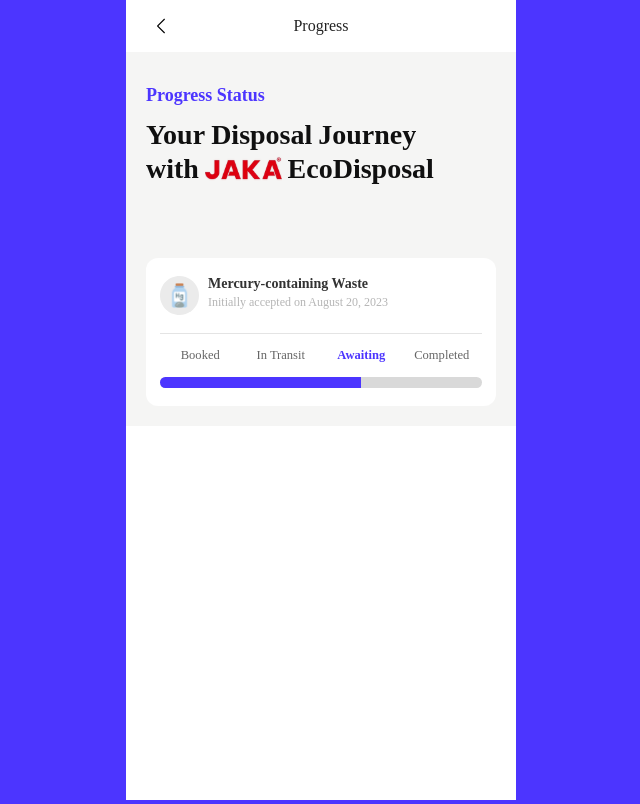
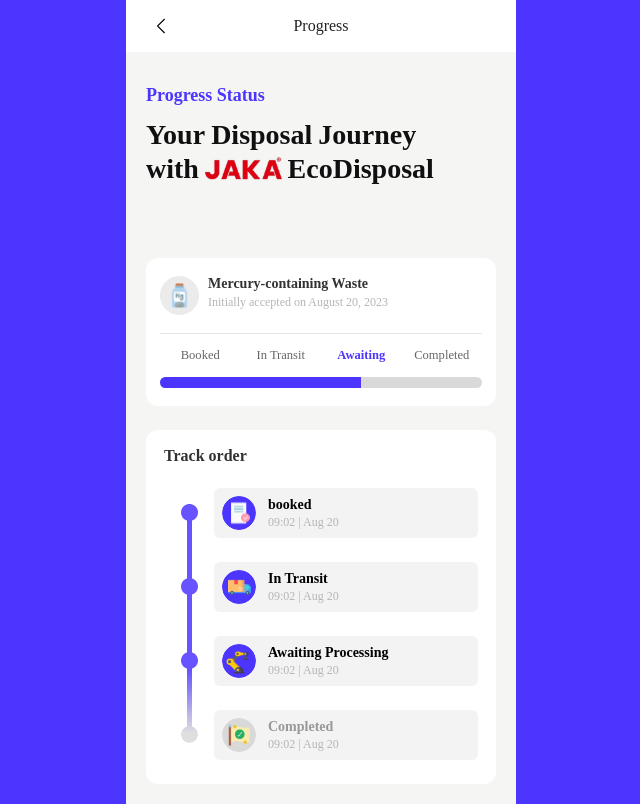
Before and after one commit to Junction-2023-9room/9room-frontend, a React (Vite) app: page /process/1 in a window 1280 px wide. Shown: the whole page, without its empty margins (319-959 px from the left). Built offline with nearby package versions, Linux system fonts and the light colour scheme; no server answers; a web font is replaced by a local one.

Commit message:
feat: progress bar add

```diff
--- a/src/pages/Process/ProgressBox.tsx
+++ b/src/pages/Process/ProgressBox.tsx
@@ -6,13 +6,15 @@
 interface Props {
   waste: string;
   date: number;
+  stage: number;
 }
-
-const thisStep = 2 as number;
 
 const STEP_LABEL = ['Booked', 'In Transit', 'Awaiting', 'Completed'];
 
-const ProgressBox = ({ waste }: Props) => (
+const ProgressBox = ({ waste, stage }: Props) => {
+  const thisStep = stage;
+
+  return (
     <Container>
       <section>
         <img src={IMAGES_PATH[waste]} alt={waste} />
@@ -25,7 +27,9 @@
       <ProgressContainer step={thisStep}>
         <div>
           {STEP_LABEL.map((label, index) => (
-          <span key={label}>{thisStep === index ? <strong>{label}</strong> : label}</span>
+            <span key={label}>
+              {thisStep === index ? <strong>{label}</strong> : label}
+            </span>
           ))}
         </div>
         <div className="progress-bar">
@@ -37,7 +41,7 @@
       </ProgressContainer>
     </Container>
   );
-
+};
 export default ProgressBox;
 
 const Container = styled.article`
--- a/src/pages/Process/TrackOrder.tsx
+++ b/src/pages/Process/TrackOrder.tsx
@@ -1,18 +1,15 @@
-import React, { useState } from 'react';
 import { styled } from 'styled-components';
 
 import TrackOrderList from './TrackOrderList';
 
-const TrackOrder = () => {
-  const [stage, setStage] = useState(0);
-
+const TrackOrder = ({ stage }: { stage: number }) => {
   return (
     <TrackOrderContainer>
       <h1>Track order</h1>
       <div>
-        <ProgresWrapper>
-          <Line $percent={stage * 33.33} />
-        </ProgresWrapper>
+        <ProgressWrapper>
+          <PathSvg $percent={stage === 3 ? 100 : stage * 33.33} />
+        </ProgressWrapper>
         <TrackOrderList stage={stage} />
       </div>
     </TrackOrderContainer>
@@ -22,11 +19,10 @@
 export default TrackOrder;
 
 const TrackOrderContainer = styled.div`
-  margin: 0 20px;
   padding: 18px 18px 24px;
   border-radius: 12px;
   background-color: #fff;
-  border: 1px solid gray;
+  margin-top: 24px;
 
   & > h1 {
     margin: 0;
@@ -44,7 +40,7 @@
   }
 `;
 
-const ProgresWrapper = styled.div`
+const ProgressWrapper = styled.div`
   display: flex;
   justify-content: center;
   align-items: center;
@@ -53,13 +49,81 @@
   height: 250px;
 `;
 
-const Line = styled.div<{ $percent: number }>`
-  width: 10px;
-  height: 100%;
-  border-radius: 25px;
-  background: linear-gradient(
-    180deg,
-    rgba(76, 53, 255, 1) ${({ $percent }) => $percent}%,
-    rgba(217, 217, 217, 1) 100%
+const PathSvg = ({ $percent }: { $percent: number }) => {
+  const start = (250 / 100) * $percent;
+  return (
+    <svg
+      xmlns="http://www.w3.org/2000/svg"
+      width="17"
+      height="239"
+      viewBox="0 0 17 239"
+      fill="none"
+    >
+      <mask
+        id="mask0_86_311"
+        maskUnits="userSpaceOnUse"
+        x="0"
+        y="0"
+        width="17"
+        height="239"
+      >
+        <path
+          d="M6 5.5C6 4.11929 7.11929 3 8.5 3C9.88071 3 11 4.11929 11 5.5V232.5C11 233.881 9.88071 235 8.5 235C7.11929 235 6 233.881 6 232.5V5.5Z"
+          fill="#D9D9D9"
+        />
+        <path
+          d="M17 8.5C17 13.1944 13.1944 17 8.5 17C3.80558 17 0 13.1944 0 8.5C0 3.80558 3.80558 0 8.5 0C13.1944 0 17 3.80558 17 8.5Z"
+          fill="#D9D9D9"
+        />
+        <path
+          d="M17 82.5C17 87.1944 13.1944 91 8.5 91C3.80558 91 0 87.1944 0 82.5C0 77.8056 3.80558 74 8.5 74C13.1944 74 17 77.8056 17 82.5Z"
+          fill="#D9D9D9"
+        />
+        <path
+          d="M17 156.5C17 161.194 13.1944 165 8.5 165C3.80558 165 0 161.194 0 156.5C0 151.806 3.80558 148 8.5 148C13.1944 148 17 151.806 17 156.5Z"
+          fill="#D9D9D9"
+        />
+        <path
+          d="M17 230.5C17 235.194 13.1944 239 8.5 239C3.80558 239 0 235.194 0 230.5C0 225.806 3.80558 222 8.5 222C13.1944 222 17 225.806 17 230.5Z"
+          fill="#D9D9D9"
+        />
+      </mask>
+      <g mask="url(#mask0_86_311)">
+        <path
+          d="M6 5.5C6 4.11929 7.11929 3 8.5 3C9.88071 3 11 4.11929 11 5.5V232.5C11 233.881 9.88071 235 8.5 235C7.11929 235 6 233.881 6 232.5V5.5Z"
+          fill="#D9D9D9"
+        />
+        <path
+          d="M17 8.5C17 13.1944 13.1944 17 8.5 17C3.80558 17 0 13.1944 0 8.5C0 3.80558 3.80558 0 8.5 0C13.1944 0 17 3.80558 17 8.5Z"
+          fill="#D9D9D9"
+        />
+        <path
+          d="M17 82.5C17 87.1944 13.1944 91 8.5 91C3.80558 91 0 87.1944 0 82.5C0 77.8056 3.80558 74 8.5 74C13.1944 74 17 77.8056 17 82.5Z"
+          fill="#D9D9D9"
+        />
+        <path
+          d="M17 156.5C17 161.194 13.1944 165 8.5 165C3.80558 165 0 161.194 0 156.5C0 151.806 3.80558 148 8.5 148C13.1944 148 17 151.806 17 156.5Z"
+          fill="#D9D9D9"
+        />
+        <path
+          d="M17 230.5C17 235.194 13.1944 239 8.5 239C3.80558 239 0 235.194 0 230.5C0 225.806 3.80558 222 8.5 222C13.1944 222 17 225.806 17 230.5Z"
+          fill="#D9D9D9"
+        />
+        <rect x="-22" y="-18" width="48" height="269" fill="url(#paint0_linear_86_311)" />
+      </g>
+      <defs>
+        <linearGradient
+          id="paint0_linear_86_311"
+          x1="2"
+          y1={start}
+          y2={start + 62}
+          x2="2"
+          gradientUnits="userSpaceOnUse"
+        >
+          <stop stopColor="#4C35FF" />
+          <stop offset="1" stopColor="#4C35FF" stopOpacity="0" />
+        </linearGradient>
+      </defs>
+    </svg>
   );
-`;
+};
--- a/src/pages/Process/index.tsx
+++ b/src/pages/Process/index.tsx
@@ -1,15 +1,18 @@
-import React, { useEffect } from 'react';
+import React, { useEffect, useState } from 'react';
 import styled from 'styled-components';
 
 import NavHeader from '../../components/Header/NavHeader';
 import { COMPANY } from '../../constants/company';
 import { get } from '../../libs/api';
 import ProgressBox from './ProgressBox';
+import TrackOrder from './TrackOrder';
 
 const company = 'jaka';
+const waste = 'Mercury-containing-Waste';
 
 const Index = () => {
   const data = COMPANY[company];
+  const [stage, setStage] = useState(1);
 
   const getData = async () => {
     const data = await get('/progress/calculate');
@@ -18,6 +21,18 @@
 
   useEffect(() => {
     getData();
+  }, []);
+
+  useEffect(() => {
+    setTimeout(() => {
+      setStage(1);
+    }, 2000);
+    setTimeout(() => {
+      setStage(2);
+    }, 4000);
+    setTimeout(() => {
+      setStage(3);
+    }, 6000);
   }, []);
 
   return (
@@ -37,9 +52,11 @@
           </div>
         </Heading1>
         <ProgressBox
-          waste="Mercury-containing-Waste"
+          stage={stage}
+          waste={waste}
           date={new Date('2021-08-20').getTime()}
         />
+        <TrackOrder stage={stage} />
       </Container>
     </>
   );
```
Lines whose indentation alone changed are shown as unchanged.
